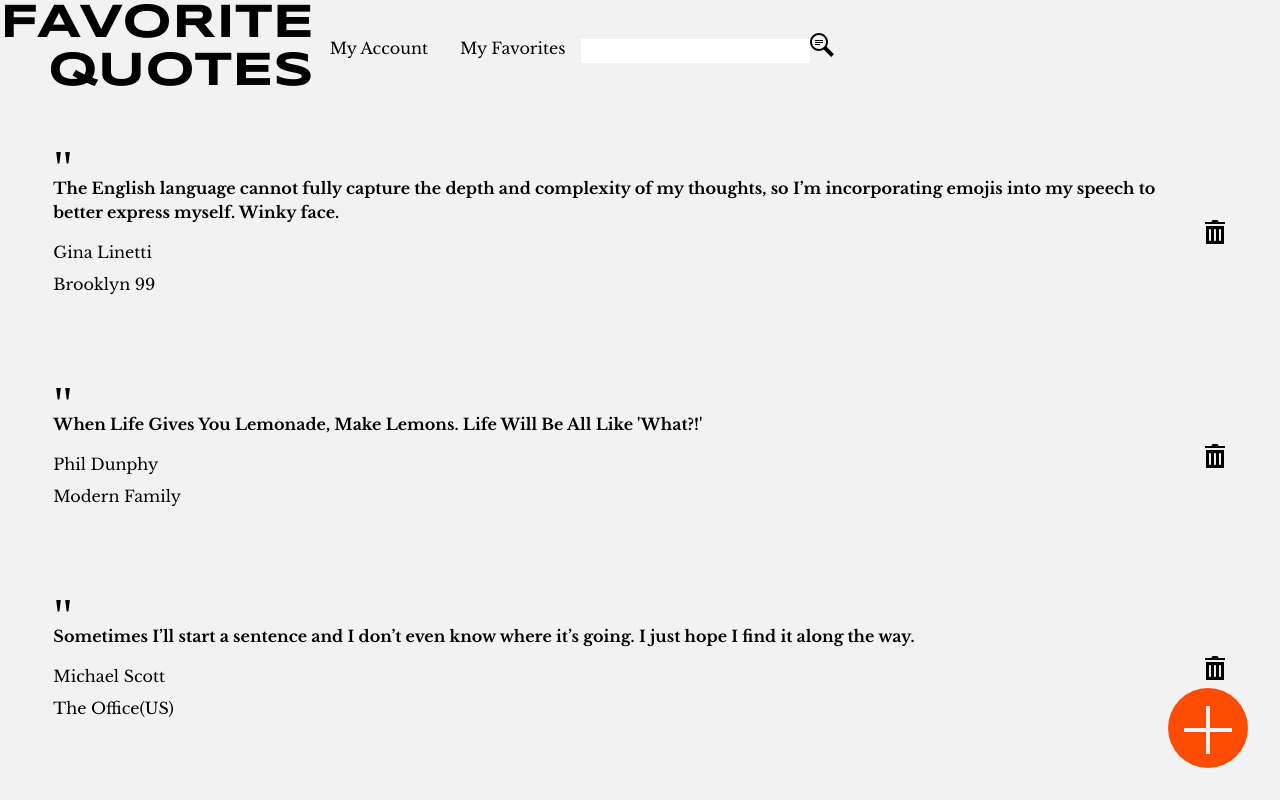
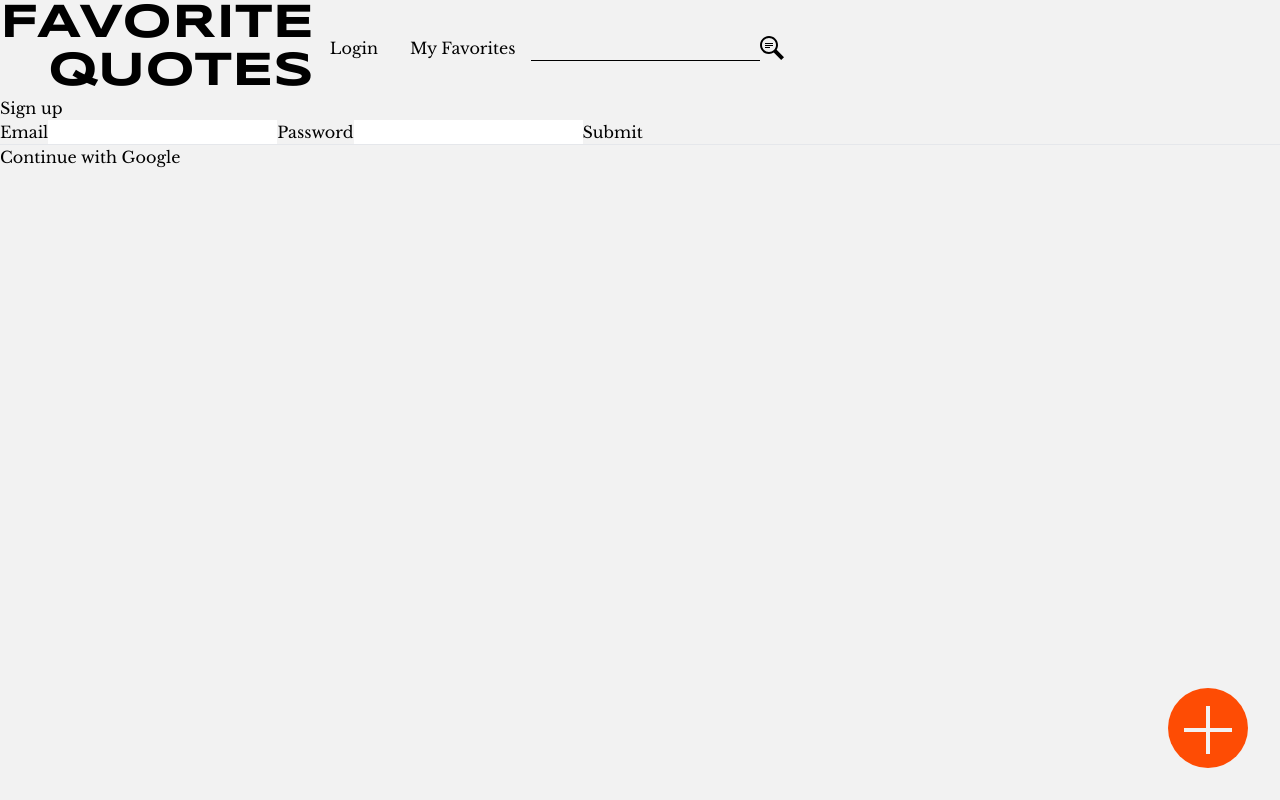
Before and after one commit to sakura248/Favorite-Quotes, a React (Create React App) app: page /Signup in a window 1280 px wide. Built offline with nearby package versions, Linux system fonts and the light colour scheme; a web font is replaced by a local one.

Commit message:
added react-router

```diff
--- a/package.json
+++ b/package.json
@@ -19,6 +19,7 @@
     "react-dom": "^17.0.2",
     "react-modal": "^3.14.4",
     "react-redux": "^7.2.0",
+    "react-router-dom": "^6.2.1",
     "react-scripts": "4.0.3",
     "typescript": "~4.1.5"
   },
--- a/src/App.tsx
+++ b/src/App.tsx
@@ -1,15 +1,51 @@
 import React from 'react';
 import './App.css';
-import Hero from './components/Hero'
+import Navigation from './components/Navigation/Navigation'
+import Hero from './components/Hero/Hero'
 import QuotesList from './components/QuotesList'
+import Login from './components/Login/Login'
+import Signup from './components/Singup/Signup'
+import MyAccount from './components/MyAccount/MyAccount'
+import MyFavorites from './components/MyFavorites/MyFavorites'
+
+
 import StickFooter from './components/StickFooter'
+
+import {
+  BrowserRouter as Router,
+  Routes,
+  Route,
+  Link,
+  useLocation
+} from "react-router-dom";
 
 function App() {
   return (
-    <div className="App">
-      <StickFooter />
-      <Hero />
-      <QuotesList />
+    <Router>
+      <div className="App">
+        <StickFooter  />
+        <Navigation />
+        <Routes>
+          <Route index element={<QuotesList />} />
+          <Route path="MyAccount" element={<MyAccount />}/>
+          <Route path="Login" element={<Login />}/>
+          <Route path="Signup" element={<Signup />}/>
+          <Route path="MyFavorites" element={<MyFavorites />}/>
+          <Route path="*" element={<NoMatch />} />
+        </Routes>
+      </div>
+    </Router>
+  );
+}
+
+function NoMatch(){
+  let location = useLocation();
+
+  return (
+    <div>
+      <h3>
+        No match for <code>{location.pathname}</code>
+      </h3>
     </div>
   );
 }
--- a/src/components/Hero.tsx
+++ /dev/null
@@ -1,20 +0,0 @@
-import React from 'react'
-
-const Hero = () => {
-    return (
-        <div className="flex">
-            <p className="title text-5xl font-bold text-right">FAVORITE<br />QUOTES</p>
-            <div className="flex items-center">
-                <a href="#" className="m-4 hover:underline">My Account</a>
-                <a href="#" className="m-4 hover:underline">My Favorites</a>
-                <form >
-                    <input type="text" />
-                    <button><svg xmlns="http://www.w3.org/2000/svg" width="24" height="24" viewBox="0 0 24 24"><path d="M13 8h-8v-1h8v1zm0 2h-8v-1h8v1zm-3 2h-5v-1h5v1zm11.172 12l-7.387-7.387c-1.388.874-3.024 1.387-4.785 1.387-4.971 0-9-4.029-9-9s4.029-9 9-9 9 4.029 9 9c0 1.761-.514 3.398-1.387 4.785l7.387 7.387-2.828 2.828zm-12.172-8c3.859 0 7-3.14 7-7s-3.141-7-7-7-7 3.14-7 7 3.141 7 7 7z"/></svg></button>
-                </form>
-
-            </div>
-        </div>
-    )
-}
-
-export default Hero
--- /dev/null
+++ b/src/components/Hero/Hero.tsx
@@ -0,0 +1,12 @@
+import React from 'react'
+
+const Hero = () => {
+    return (
+        <>
+
+
+        </>
+    )
+}
+
+export default Hero
--- /dev/null
+++ b/src/components/Login/Login.jsx
@@ -0,0 +1,36 @@
+import React, {useState} from 'react'
+import {
+  Link
+} from "react-router-dom"
+
+const Login = () => {
+  const [user, setUser] = useState({
+    displayName: '',
+    email: '',
+    password: '',
+  })
+  // const auth = getAuth()
+
+
+  return (
+    <div>
+      <h1>
+        Welcome back!
+      </h1>
+
+      <label>Email</label>
+      <input type="email" name="email"/>
+
+      <label>Password</label>
+      <input type="password" name="password"/>
+      <button>Submit</button>
+
+      <hr />
+      <button>Continue with Google</button>
+      Not a member?
+      <Link to="/">Sign up here!</Link>
+    </div>
+  )
+}
+
+export default Login
--- /dev/null
+++ b/src/components/MyAccount/MyAccount.jsx
@@ -0,0 +1,11 @@
+import React from 'react'
+
+const MyAccount = () => {
+  return (
+    <div>
+      my account desu
+    </div>
+  )
+}
+
+export default MyAccount
--- /dev/null
+++ b/src/components/MyFavorites/MyFavorites.jsx
@@ -0,0 +1,11 @@
+import React from 'react'
+
+const MyFavorites = () => {
+  return (
+    <div>
+      My favorites desu
+    </div>
+  )
+}
+
+export default MyFavorites
--- /dev/null
+++ b/src/components/Navigation/Navigation.jsx
@@ -0,0 +1,25 @@
+import React from 'react'
+import {
+  Link
+} from "react-router-dom";
+
+const Navigation = () => {
+  return (
+    <div>
+            <div className="flex">
+                <p className="title text-5xl font-bold text-right">FAVORITE<br />QUOTES</p>
+                <nav className="flex items-center">
+                    {/* <Link to="/MyAccount" className="m-4 hover:underline">My Account</Link> */}
+                    <Link to="/Login" className="m-4 hover:underline">Login</Link>
+                    <Link to="/MyFavorites" className="m-4 hover:underline">My Favorites</Link>
+                    <form className="flex  items-center">
+                        <input type="text" className="border-b border-black bg-transparent"/>
+                        <button><svg xmlns="http://www.w3.org/2000/svg" width="24" height="24" viewBox="0 0 24 24"><path d="M13 8h-8v-1h8v1zm0 2h-8v-1h8v1zm-3 2h-5v-1h5v1zm11.172 12l-7.387-7.387c-1.388.874-3.024 1.387-4.785 1.387-4.971 0-9-4.029-9-9s4.029-9 9-9 9 4.029 9 9c0 1.761-.514 3.398-1.387 4.785l7.387 7.387-2.828 2.828zm-12.172-8c3.859 0 7-3.14 7-7s-3.141-7-7-7-7 3.14-7 7 3.141 7 7 7z"/></svg></button>
+                    </form>
+                </nav>
+            </div>
+    </div>
+  )
+}
+
+export default Navigation
--- /dev/null
+++ b/src/components/Singup/Signup.jsx
@@ -0,0 +1,72 @@
+import React, {useState, useRef} from 'react'
+import { getAuth, createUserWithEmailAndPassword } from "firebase/auth";
+
+
+const Signup = () => {
+  // const [user, setUser] = useState({
+  //   displayName: '',
+  //   email: '',
+  //   password: '',
+  // })
+  const auth = getAuth()
+  const emailRef = useRef(null);
+  const emailPassword = useRef(null);
+
+  const handleSubmit = (e)=>{
+    e.preventDefault()
+    console.log('done')
+    const email = emailRef.current.value
+    const password = emailPassword.current.value
+    // console.log(emailRef.current.value, emailPassword.current.value);
+    createUserWithEmailAndPassword(auth, email, password)
+    .then((userCredential) => {
+      // Signed in
+      const user = userCredential.user;
+      // const user = userCredential.user;
+      // ...
+    })
+    .catch((error) => {
+      const errorCode = error.code;
+      const errorMessage = error.message;
+      // ..
+    });
+  }
+
+
+
+  return (
+    <div>
+      <div>
+      <h1>
+        Sign up
+      </h1>
+      <form onSubmit={handleSubmit}>
+        <label>Email</label>
+        <input
+          type="email"
+          name="email"
+          ref={emailRef}
+        />
+
+        <label>Password</label>
+        <input
+          type="password"
+          name="password"
+          ref={emailPassword}
+        />
+        <button
+          type="submit"
+        >
+          Submit
+        </button>
+      </form>
+
+      <hr />
+      <button>Continue with Google</button>
+
+    </div>
+    </div>
+  )
+}
+
+export default Signup
--- a/src/firebase-config.js
+++ b/src/firebase-config.js
@@ -1,5 +1,7 @@
 import { initializeApp } from "firebase/app";
 import { getFirestore } from '@firebase/girestore'
+// import firebase from "firebase";
+// import 'firebase/auth'
  // Import the functions you need from the SDKs you need
 const firebaseConfig = {
   apiKey: process.env.REACT_APP_apiKey,
@@ -13,3 +15,4 @@
 const app = initializeApp(firebaseConfig);
 
 export const db = getFirestore(app)
+// export const auth = firebase.auth()
```
Also changed, not shown: 2 other files (tests, documents, lock files or other folders).
